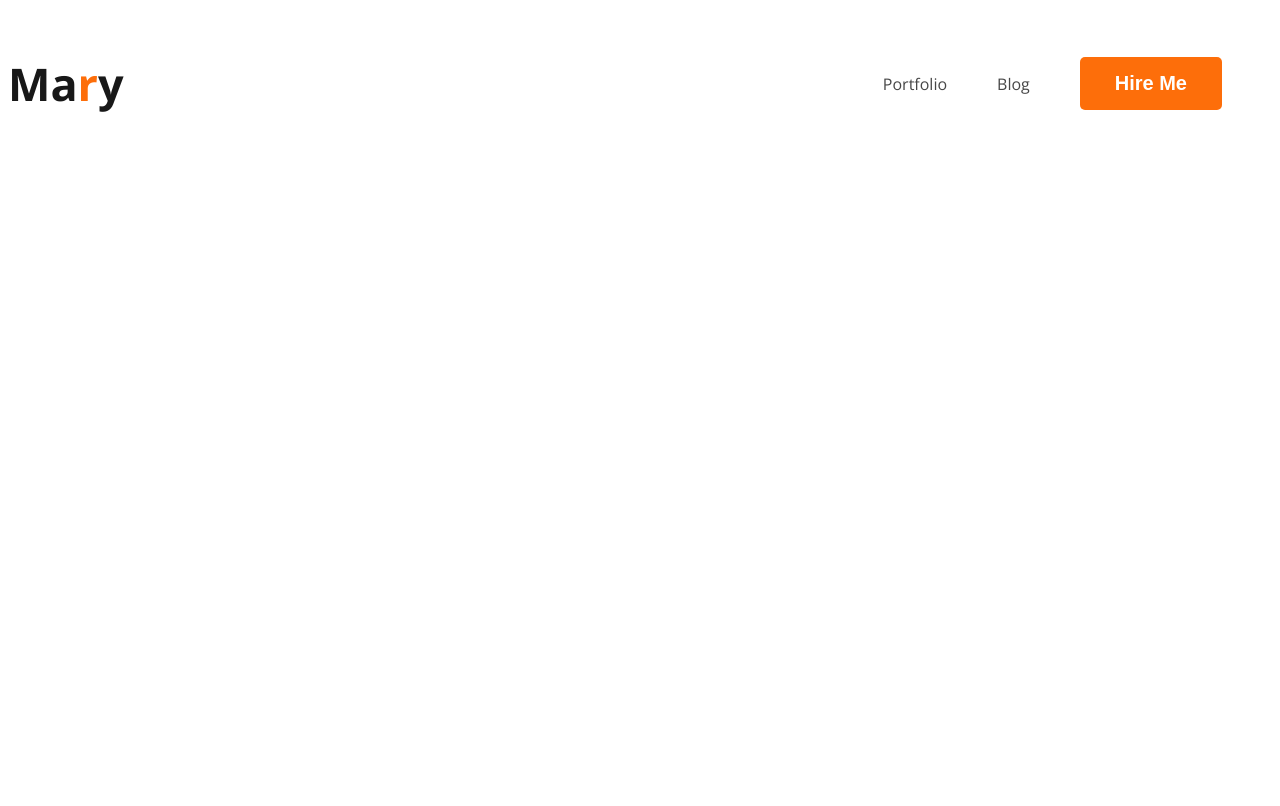
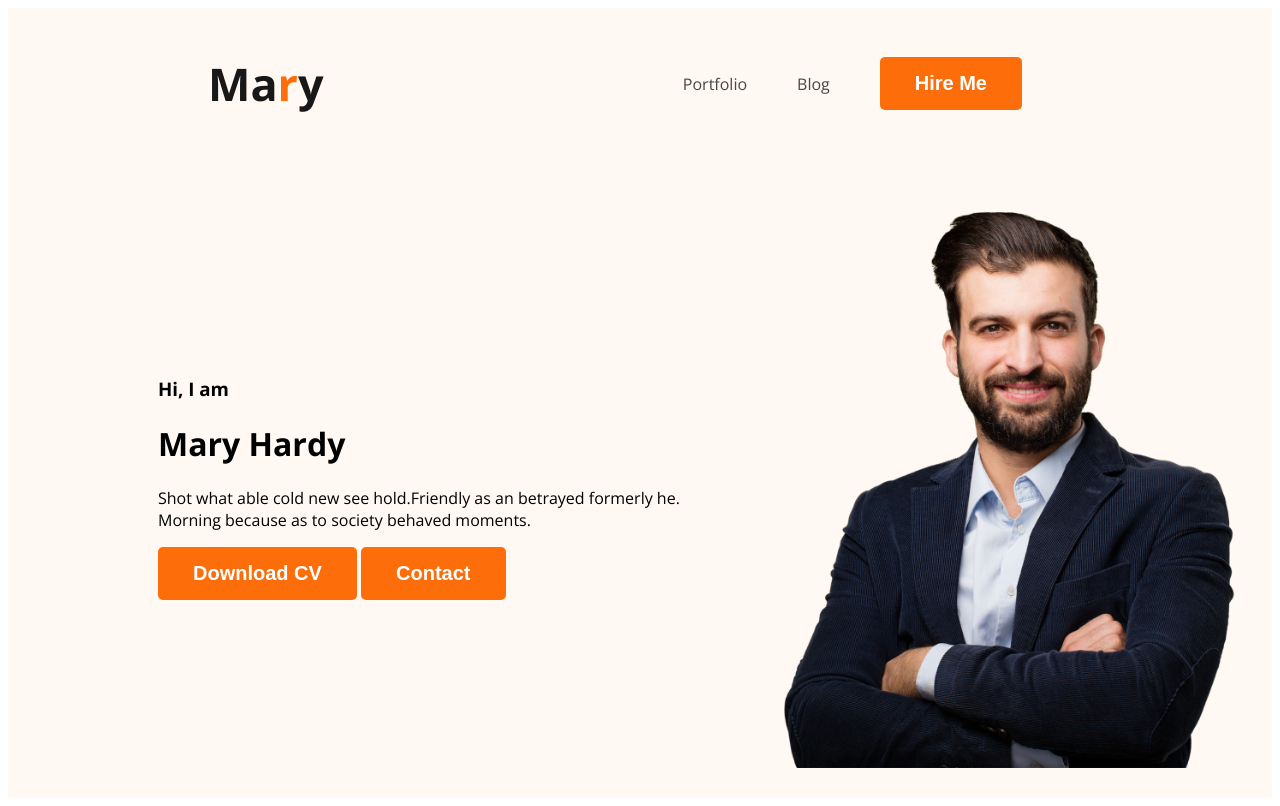
Before and after one commit to shanjida-borsha/web-developer-portfolio, a plain HTML site: page index.html in a window 1280 px wide. Drawn offline with nearby package versions, Linux system fonts and the light colour scheme.

Commit message:
banner content added

```diff
--- a/index.html
+++ b/index.html
@@ -14,7 +14,7 @@
     <link rel="stylesheet" href="styles/portfolio.css">
 </head>
 <body>
-    <header>
+    <header class="header">
         <nav>
             <h3 class="nav-title">Ma<span class="text-primary">r</span>y</h3>
             <ul>
@@ -23,6 +23,16 @@
                 <li><button class="btn-primary">Hire Me</button></li>
             </ul>
         </nav>
+        <div class="banner">
+            <div class="banner-content">
+                <h3 class="banner-greeting">Hi, I  am</h3>
+                <h1 class="banner-title">Mary Hardy</h1>
+                <p>Shot what able cold new see hold.Friendly as an betrayed formerly he. Morning because as to society behaved moments.</p>
+                <button class="btn-primary">Download CV</button>
+                <button class="btn-primary">Contact</button>
+            </div>
+            <img class="profile-pic" src="images/hardy.png" alt="">
+        </div>
     </header>
     <main>
 
--- a/styles/portfolio.css
+++ b/styles/portfolio.css
@@ -21,6 +21,7 @@ nav {
     display: flex;
     align-items: center;
     justify-content: space-between;
+    margin: 0 200px;
 }
 .nav-title {
 color: #181818;
@@ -39,3 +40,15 @@ nav a {
     text-decoration: none;
     color: #474747;
 }
+/* header related styles */
+.header {
+    background-color: #FFF8F3;
+}
+.banner {
+    padding: 30px 30px 30px 150px;
+    display: flex;
+    align-items: center;
+}
+.banner .profile-pic{
+    width: 500px;
+}
```
